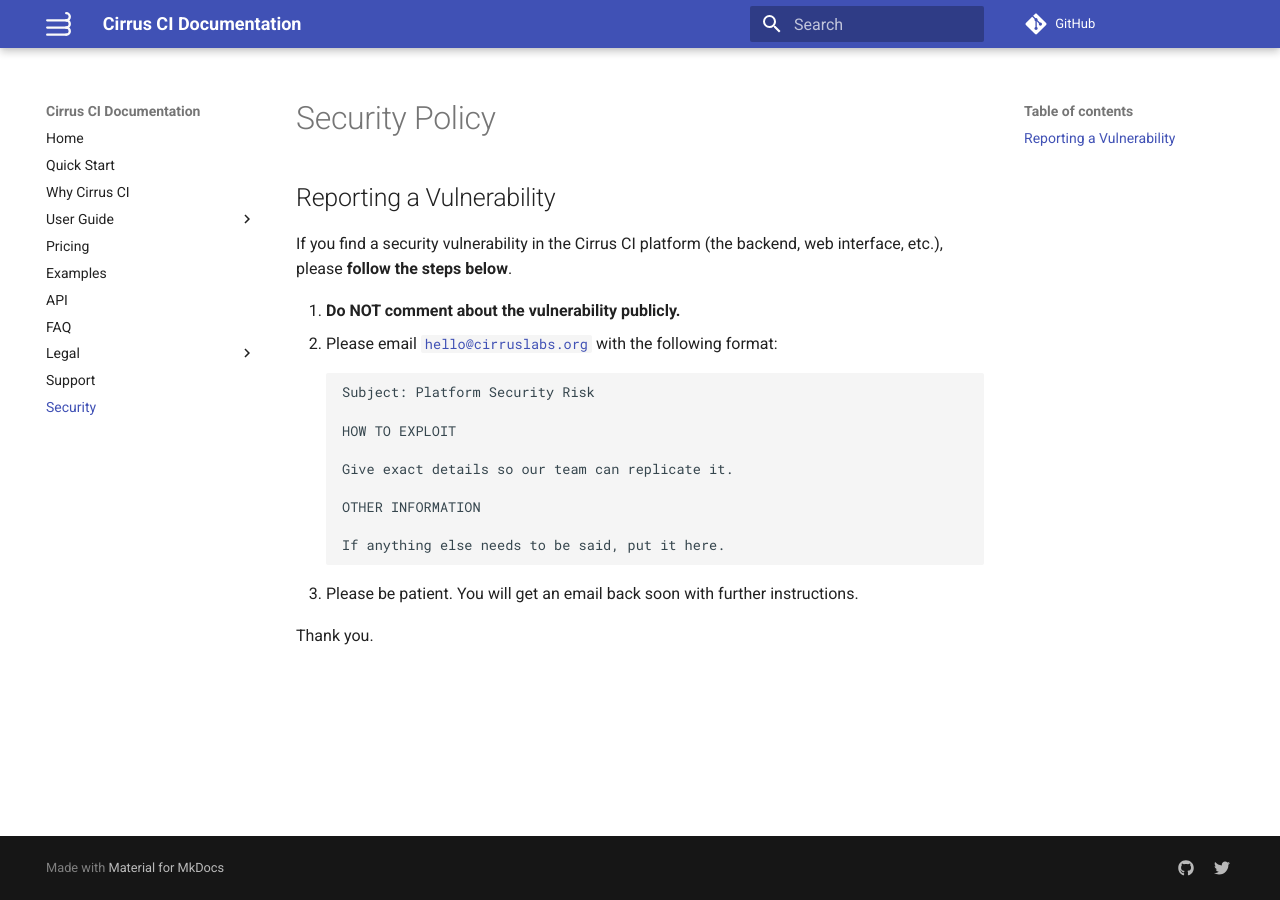
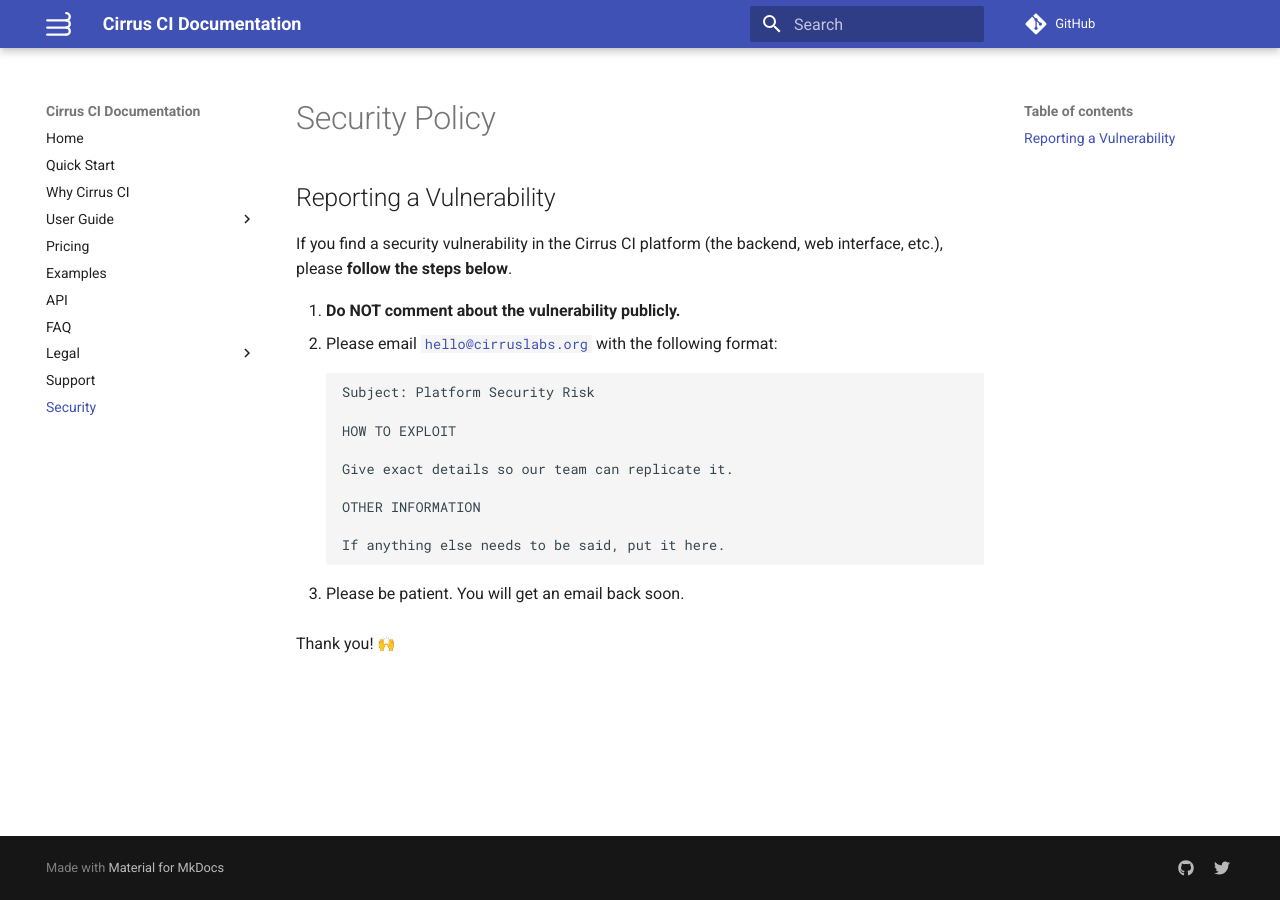
Before and after one commit to cirruslabs/cirrus-ci-docs, an MkDocs documentation site: the page built from docs/security.md, in a window 1280 px wide. Built offline with MkDocs 1.6.1 and Material for MkDocs 9.7.7, drawn with Linux system fonts in a browser that asks for light colours; emoji names are drawn with the system emoji font; comment, search, counter and statistics services are not loaded.

````diff
--- a/docs/SECURITY.md
+++ b/docs/security.md
@@ -6,17 +6,19 @@ If you find a security vulnerability in the Cirrus CI platform (the backend, web
 
 1. **Do NOT comment about the vulnerability publicly.**
 2. Please email [`hello@cirruslabs.org`](mailto:hello@cirruslabs.org) with the following format:
-  ```none
-  Subject: Platform Security Risk
 
-  HOW TO EXPLOIT
+    ```none
+    Subject: Platform Security Risk
 
-  Give exact details so our team can replicate it.
+    HOW TO EXPLOIT
 
-  OTHER INFORMATION
+    Give exact details so our team can replicate it.
 
-  If anything else needs to be said, put it here.
-  ```
-3. Please be patient. You will get an email back soon with further instructions.
+    OTHER INFORMATION
 
-Thank you.
+    If anything else needs to be said, put it here.
+    ```
+
+3. Please be patient. You will get an email back soon.
+
+Thank you! :raised_hands:
--- a/mkdocs.yml
+++ b/mkdocs.yml
@@ -77,7 +77,7 @@ nav:
     - 'Privacy': legal/privacy.md
     - 'Terms of Service': legal/terms.md
   - Support: support.md
-  - Security: SECURITY.md
+  - Security: security.md
 
 extra:
   social:
````
